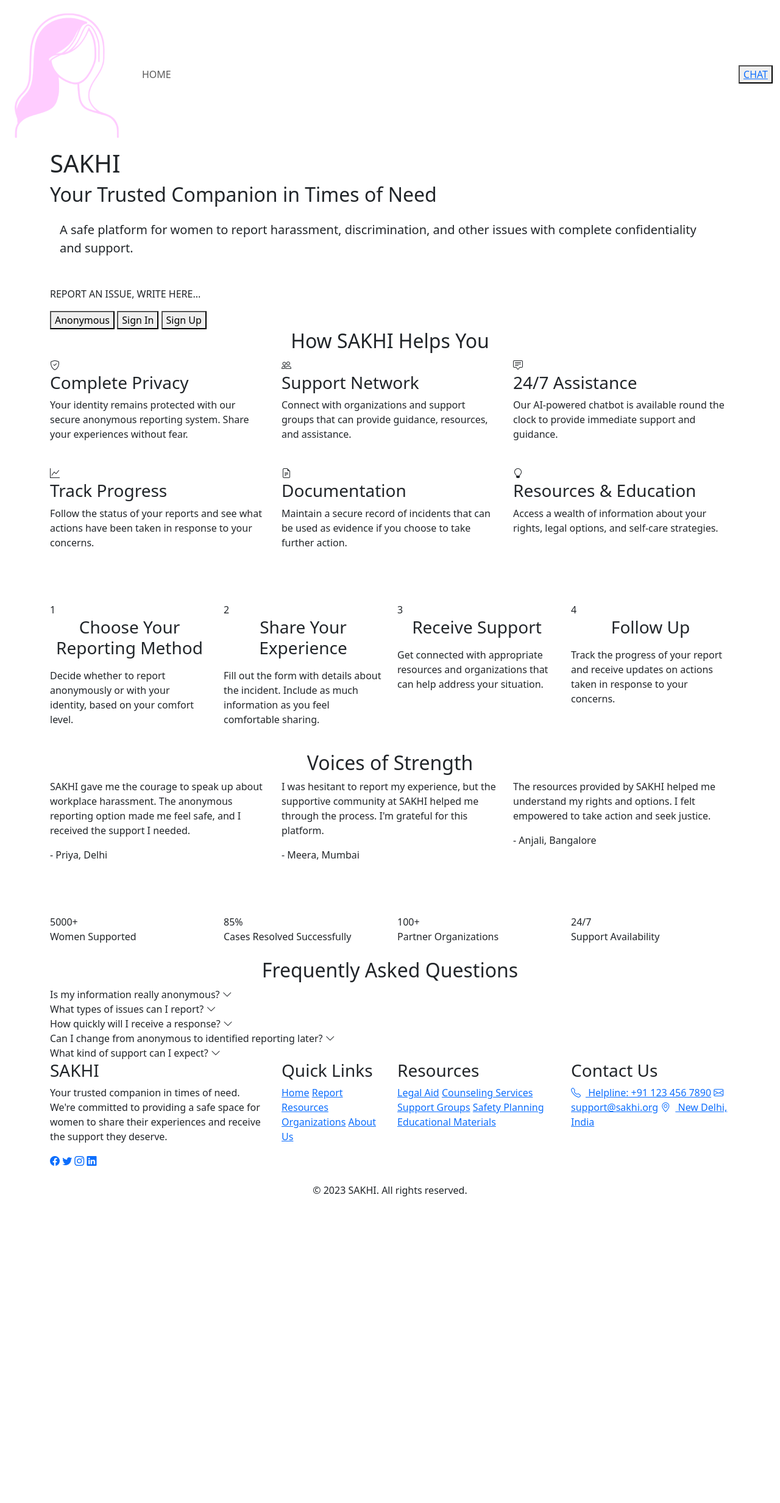
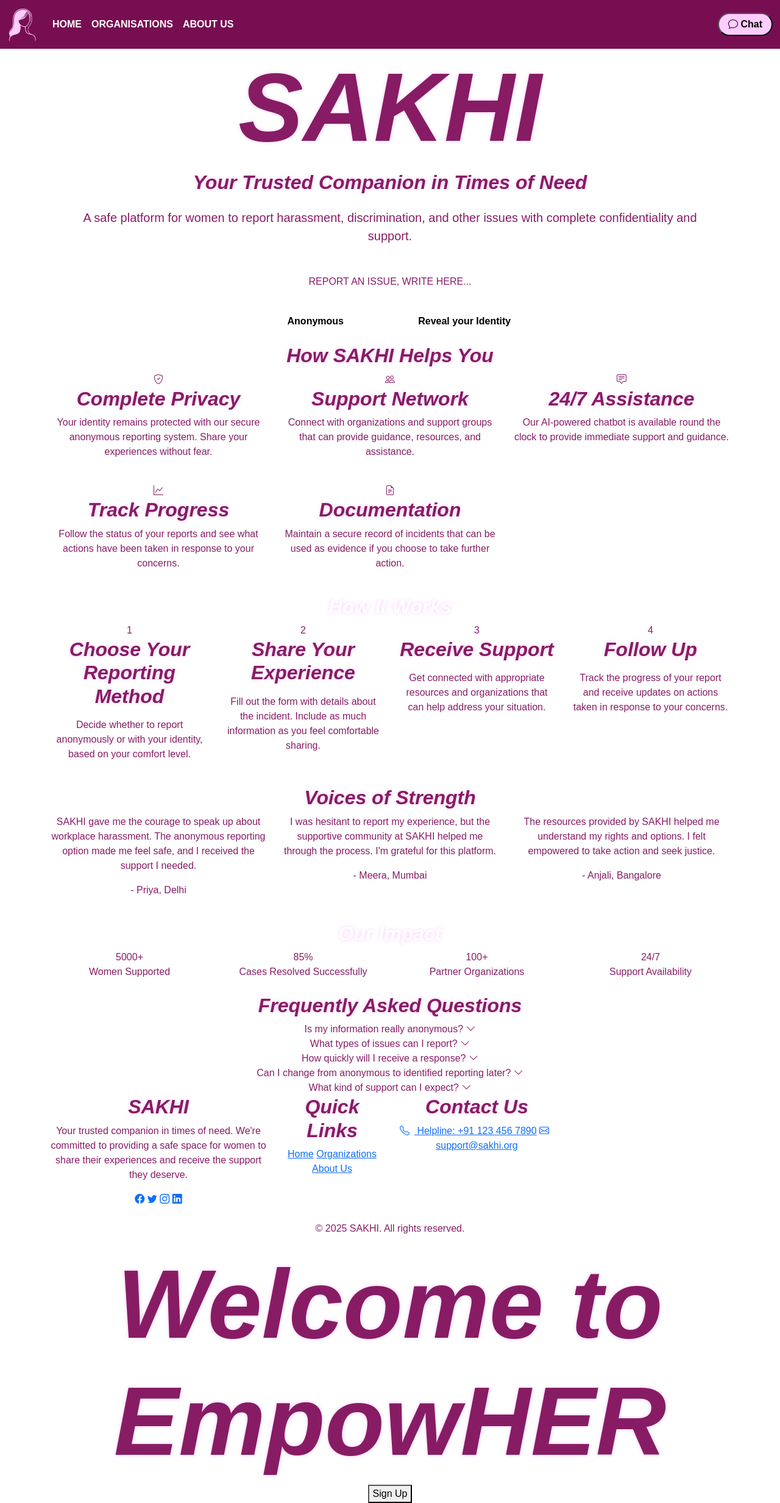
Before and after one commit to nehachaudhari20/She_Solves_EmpowHER, a FastAPI app: page / in a window 1280 px wide. Shown: the whole page at 61% size. Before the commit the page ends 1962 px from the top, so only its background shows below. Run offline with FastAPI, Linux system fonts and the light colour scheme.

Commit message:
"path changes"

```diff
--- a/templates/home.html
+++ b/templates/home.html
@@ -1,29 +1,49 @@
 <!DOCTYPE html>
 <html lang="en">
   <head>
-    <meta charset="UTF-8">
-    <meta name="viewport" content="width=device-width, initial-scale=1.0">
+    <meta charset="UTF-8" />
+    <meta name="viewport" content="width=device-width, initial-scale=1.0" />
     <title>SAKHI - Your Trusted Companion</title>
-    <link href="https://cdn.jsdelivr.net/npm/bootstrap@5.3.0/dist/css/bootstrap.min.css" rel="stylesheet">
-    <link rel="stylesheet" href="https://cdn.jsdelivr.net/npm/bootstrap-icons/font/bootstrap-icons.css">
-    <link rel="stylesheet" href="/She_Solves_EmpowHER/static/home.cs">
+    <link
+      href="https://cdn.jsdelivr.net/npm/bootstrap@5.3.0/dist/css/bootstrap.min.css"
+      rel="stylesheet"
+    />
+    <link rel="stylesheet" href="/static/css/home.css" />
+    <link
+      rel="stylesheet"
+      href="https://cdn.jsdelivr.net/npm/bootstrap-icons/font/bootstrap-icons.css"
+    />
+    <link rel="stylesheet" href="/static/css/home.css" />
+    <script src="/static/js/home2.js"></script>
   </head>
   <body>
     <nav class="navbar navbar-expand-lg d-flex align-items-center">
       <div class="container-fluid">
         <a class="navbar-brand" href="#">
-                <img src="logo.png" alt="Logo">
+          <img src="logo.png" alt="Logo" />
         </a>
-            <button class="navbar-toggler" type="button" data-bs-toggle="collapse" data-bs-target="#navbarNav">
+        <button
+          class="navbar-toggler"
+          type="button"
+          data-bs-toggle="collapse"
+          data-bs-target="#navbarNav"
+        >
           <span class="navbar-toggler-icon"></span>
         </button>
         <div class="collapse navbar-collapse" id="navbarNav">
           <ul class="navbar-nav">
-                    <li class="nav-item"><a class="nav-link" href="home2.html">HOME</a></li>
+            <li class="nav-item">
+              <a class="nav-link" href="home.html">HOME</a>
+            </li>
+            <li class="nav-item">
+              <a class="nav-link" href="#">ORGANISATIONS</a>
+            </li>
+            <li class="nav-item"><a class="nav-link" href="#">ABOUT US</a></li>
           </ul>
         </div>
         <button class="chatbot-btn">
-                <a href="chatbot.html">CHAT</a>
+          <i class="bi bi-chat"></i> Chat
+          <a href="chatbot.html"></a>
         </button>
       </div>
     </nav>
@@ -32,12 +52,16 @@
     <div class="container hero-content">
       <h1>SAKHI</h1>
       <h2 class="mb-4">Your Trusted Companion in Times of Need</h2>
-        <p class="mb-5 fs-5 px-3">A safe platform for women to report harassment, discrimination, and other issues with complete confidentiality and support.</p>
+      <p class="mb-5 fs-5 px-3">
+        A safe platform for women to report harassment, discrimination, and
+        other issues with complete confidentiality and support.
+      </p>
       <p class="report-text mb-3">REPORT AN ISSUE, WRITE HERE...</p>
       <div>
         <a href="form.html"><button class="btn-custom">Anonymous</button></a>
-            <a href="sign.html"><button class="btn-custom1">Sign In</button></a>
-            <a href="signup.html"><button class="btn-custom1">Sign Up</button></a>
+        <a href="sign.html"
+          ><button class="btn-custom1">Reveal your Identity</button></a
+        >
       </div>
     </div>
 
@@ -52,7 +76,10 @@
                 <i class="bi bi-shield-check"></i>
               </div>
               <h3 class="feature-title">Complete Privacy</h3>
-                        <p class="feature-text">Your identity remains protected with our secure anonymous reporting system. Share your experiences without fear.</p>
+              <p class="feature-text">
+                Your identity remains protected with our secure anonymous
+                reporting system. Share your experiences without fear.
+              </p>
             </div>
           </div>
           <div class="col-md-4 mb-4">
@@ -61,7 +88,10 @@
                 <i class="bi bi-people"></i>
               </div>
               <h3 class="feature-title">Support Network</h3>
-                        <p class="feature-text">Connect with organizations and support groups that can provide guidance, resources, and assistance.</p>
+              <p class="feature-text">
+                Connect with organizations and support groups that can provide
+                guidance, resources, and assistance.
+              </p>
             </div>
           </div>
           <div class="col-md-4 mb-4">
@@ -70,7 +100,10 @@
                 <i class="bi bi-chat-square-text"></i>
               </div>
               <h3 class="feature-title">24/7 Assistance</h3>
-                        <p class="feature-text">Our AI-powered chatbot is available round the clock to provide immediate support and guidance.</p>
+              <p class="feature-text">
+                Our AI-powered chatbot is available round the clock to provide
+                immediate support and guidance.
+              </p>
             </div>
           </div>
           <div class="col-md-4 mb-4">
@@ -79,7 +112,10 @@
                 <i class="bi bi-graph-up"></i>
               </div>
               <h3 class="feature-title">Track Progress</h3>
-                        <p class="feature-text">Follow the status of your reports and see what actions have been taken in response to your concerns.</p>
+              <p class="feature-text">
+                Follow the status of your reports and see what actions have been
+                taken in response to your concerns.
+              </p>
             </div>
           </div>
           <div class="col-md-4 mb-4">
@@ -88,16 +124,10 @@
                 <i class="bi bi-file-earmark-text"></i>
               </div>
               <h3 class="feature-title">Documentation</h3>
-                        <p class="feature-text">Maintain a secure record of incidents that can be used as evidence if you choose to take further action.</p>
-                    </div>
-                </div>
-                <div class="col-md-4 mb-4">
-                    <div class="feature-card">
-                        <div class="feature-icon">
-                            <i class="bi bi-lightbulb"></i>
-                        </div>
-                        <h3 class="feature-title">Resources & Education</h3>
-                        <p class="feature-text">Access a wealth of information about your rights, legal options, and self-care strategies.</p>
+              <p class="feature-text">
+                Maintain a secure record of incidents that can be used as
+                evidence if you choose to take further action.
+              </p>
             </div>
           </div>
         </div>
@@ -107,34 +137,48 @@
     <!-- How It Works Section -->
     <section class="section">
       <div class="container fade-in">
-            <h2 class="section-title text-center" style="color: white;">How It Works</h2>
+        <h2 class="section-title text-center" style="color: white">
+          How It Works
+        </h2>
         <div class="row">
           <div class="col-md-3 mb-4">
             <div class="step-card">
               <div class="step-number">1</div>
               <h3 class="text-center mb-3">Choose Your Reporting Method</h3>
-                        <p>Decide whether to report anonymously or with your identity, based on your comfort level.</p>
+              <p>
+                Decide whether to report anonymously or with your identity,
+                based on your comfort level.
+              </p>
             </div>
           </div>
           <div class="col-md-3 mb-4">
             <div class="step-card">
               <div class="step-number">2</div>
               <h3 class="text-center mb-3">Share Your Experience</h3>
-                        <p>Fill out the form with details about the incident. Include as much information as you feel comfortable sharing.</p>
+              <p>
+                Fill out the form with details about the incident. Include as
+                much information as you feel comfortable sharing.
+              </p>
             </div>
           </div>
           <div class="col-md-3 mb-4">
             <div class="step-card">
               <div class="step-number">3</div>
               <h3 class="text-center mb-3">Receive Support</h3>
-                        <p>Get connected with appropriate resources and organizations that can help address your situation.</p>
+              <p>
+                Get connected with appropriate resources and organizations that
+                can help address your situation.
+              </p>
             </div>
           </div>
           <div class="col-md-3 mb-4">
             <div class="step-card">
               <div class="step-number">4</div>
               <h3 class="text-center mb-3">Follow Up</h3>
-                        <p>Track the progress of your report and receive updates on actions taken in response to your concerns.</p>
+              <p>
+                Track the progress of your report and receive updates on actions
+                taken in response to your concerns.
+              </p>
             </div>
           </div>
         </div>
@@ -148,19 +192,30 @@
         <div class="row">
           <div class="col-md-4 mb-4">
             <div class="testimonial-card">
-                        <p class="testimonial-text">SAKHI gave me the courage to speak up about workplace harassment. The anonymous reporting option made me feel safe, and I received the support I needed.</p>
+              <p class="testimonial-text">
+                SAKHI gave me the courage to speak up about workplace
+                harassment. The anonymous reporting option made me feel safe,
+                and I received the support I needed.
+              </p>
               <p class="testimonial-author">- Priya, Delhi</p>
             </div>
           </div>
           <div class="col-md-4 mb-4">
             <div class="testimonial-card">
-                        <p class="testimonial-text">I was hesitant to report my experience, but the supportive community at SAKHI helped me through the process. I'm grateful for this platform.</p>
+              <p class="testimonial-text">
+                I was hesitant to report my experience, but the supportive
+                community at SAKHI helped me through the process. I'm grateful
+                for this platform.
+              </p>
               <p class="testimonial-author">- Meera, Mumbai</p>
             </div>
           </div>
           <div class="col-md-4 mb-4">
             <div class="testimonial-card">
-                        <p class="testimonial-text">The resources provided by SAKHI helped me understand my rights and options. I felt empowered to take action and seek justice.</p>
+              <p class="testimonial-text">
+                The resources provided by SAKHI helped me understand my rights
+                and options. I felt empowered to take action and seek justice.
+              </p>
               <p class="testimonial-author">- Anjali, Bangalore</p>
             </div>
           </div>
@@ -171,7 +226,9 @@
     <!-- Statistics Section -->
     <section class="section">
       <div class="container fade-in">
-            <h2 class="section-title text-center" style="color: white;">Our Impact</h2>
+        <h2 class="section-title text-center" style="color: white">
+          Our Impact
+        </h2>
         <div class="row">
           <div class="col-md-3 mb-4">
             <div class="stat-card">
@@ -211,8 +268,13 @@
               Is my information really anonymous?
               <i class="bi bi-chevron-down"></i>
             </div>
-                    <div class="faq-body" style="display: none;">
-                        <p>Yes, when you choose the anonymous reporting option, we do not collect any personally identifiable information. Our system is designed to protect your identity while still allowing you to share your experience and receive support.</p>
+            <div class="faq-body" style="display: none">
+              <p>
+                Yes, when you choose the anonymous reporting option, we do not
+                collect any personally identifiable information. Our system is
+                designed to protect your identity while still allowing you to
+                share your experience and receive support.
+              </p>
             </div>
           </div>
           <div class="faq-card">
@@ -220,8 +282,13 @@
               What types of issues can I report?
               <i class="bi bi-chevron-down"></i>
             </div>
-                    <div class="faq-body" style="display: none;">
-                        <p>You can report various issues including but not limited to workplace harassment, discrimination, domestic violence, public harassment, online abuse, and any other situations where you feel your rights or safety have been compromised.</p>
+            <div class="faq-body" style="display: none">
+              <p>
+                You can report various issues including but not limited to
+                workplace harassment, discrimination, domestic violence, public
+                harassment, online abuse, and any other situations where you
+                feel your rights or safety have been compromised.
+              </p>
             </div>
           </div>
           <div class="faq-card">
@@ -229,8 +296,13 @@
               How quickly will I receive a response?
               <i class="bi bi-chevron-down"></i>
             </div>
-                    <div class="faq-body" style="display: none;">
-                        <p>Our AI chatbot provides immediate support and resources. For reports that require human intervention, our team aims to respond within 24 hours. Urgent cases are prioritized for faster response.</p>
+            <div class="faq-body" style="display: none">
+              <p>
+                Our AI chatbot provides immediate support and resources. For
+                reports that require human intervention, our team aims to
+                respond within 24 hours. Urgent cases are prioritized for faster
+                response.
+              </p>
             </div>
           </div>
           <div class="faq-card">
@@ -238,8 +310,13 @@
               Can I change from anonymous to identified reporting later?
               <i class="bi bi-chevron-down"></i>
             </div>
-                    <div class="faq-body" style="display: none;">
-                        <p>Yes, if you initially choose to report anonymously, you can later decide to reveal your identity. We provide a secure process for this transition while maintaining the integrity of your report.</p>
+            <div class="faq-body" style="display: none">
+              <p>
+                Yes, if you initially choose to report anonymously, you can
+                later decide to reveal your identity. We provide a secure
+                process for this transition while maintaining the integrity of
+                your report.
+              </p>
             </div>
           </div>
           <div class="faq-card">
@@ -247,8 +324,13 @@
               What kind of support can I expect?
               <i class="bi bi-chevron-down"></i>
             </div>
-                    <div class="faq-body" style="display: none;">
-                        <p>Depending on your situation, we can connect you with legal resources, counseling services, support groups, advocacy organizations, and other relevant assistance. Our goal is to provide comprehensive support tailored to your specific needs.</p>
+            <div class="faq-body" style="display: none">
+              <p>
+                Depending on your situation, we can connect you with legal
+                resources, counseling services, support groups, advocacy
+                organizations, and other relevant assistance. Our goal is to
+                provide comprehensive support tailored to your specific needs.
+              </p>
             </div>
           </div>
         </div>
@@ -261,7 +343,11 @@
         <div class="row">
           <div class="col-md-4 mb-4">
             <h3 class="footer-title">SAKHI</h3>
-                    <p>Your trusted companion in times of need. We're committed to providing a safe space for women to share their experiences and receive the support they deserve.</p>
+            <p>
+              Your trusted companion in times of need. We're committed to
+              providing a safe space for women to share their experiences and
+              receive the support they deserve.
+            </p>
             <div class="social-icons mt-3">
               <a href="#"><i class="bi bi-facebook"></i></a>
               <a href="#"><i class="bi bi-twitter"></i></a>
@@ -273,13 +359,11 @@
             <h3 class="footer-title">Quick Links</h3>
             <div class="footer-links">
               <a href="#">Home</a>
-                        <a href="#">Report</a>
-                        <a href="#">Resources</a>
               <a href="#">Organizations</a>
               <a href="#">About Us</a>
             </div>
           </div>
-                <div class="col-md-3 mb-4">
+          <!--                 <div class="col-md-3 mb-4">
                     <h3 class="footer-title">Resources</h3>
                     <div class="footer-links">
                         <a href="#">Legal Aid</a>
@@ -288,23 +372,43 @@
                         <a href="#">Safety Planning</a>
                         <a href="#">Educational Materials</a>
                     </div>
-                </div>
+                </div> -->
           <div class="col-md-3 mb-4">
             <h3 class="footer-title">Contact Us</h3>
             <div class="footer-links">
-                        <a href="tel:+911234567890"><i class="bi bi-telephone me-2"></i> Helpline: +91 123 456 7890</a>
-                        <a href="mailto:support@sakhi.org"><i class="bi bi-envelope me-2"></i> support@sakhi.org</a>
-                        <a href="#"><i class="bi bi-geo-alt me-2"></i> New Delhi, India</a>
+              <a href="tel:+911234567890"
+                ><i class="bi bi-telephone me-2"></i> Helpline: +91 123 456
+                7890</a
+              >
+              <a href="mailto:support@sakhi.org"
+                ><i class="bi bi-envelope me-2"></i> support@sakhi.org</a
+              >
             </div>
           </div>
         </div>
         <div class="text-center copyright">
-                <p>&copy; 2023 SAKHI. All rights reserved.</p>
+          <p>&copy; 2025 SAKHI. All rights reserved.</p>
         </div>
       </div>
     </footer>
-
     <script src="https://cdn.jsdelivr.net/npm/bootstrap@5.3.0/dist/js/bootstrap.bundle.min.js"></script>
     <script src="home2.js"></script>
   </body>
 </html>
+
+<!DOCTYPE html>
+<html lang="en">
+  <head>
+    <meta charset="UTF-8" />
+    <meta name="viewport" content="width=device-width, initial-scale=1.0" />
+    <title>EmpowHER - Home</title>
+    <link rel="stylesheet" href="/static/home.css" />
+    <!-- Correct path to CSS -->
+  </head>
+  <body>
+    <h1>Welcome to EmpowHER</h1>
+    <a href="/signup"><button>Sign Up</button></a>
+    <script src="/static/home2.js"></script>
+    <!-- Correct path to JS -->
+  </body>
+</html>
```
Lines whose indentation alone changed are shown as unchanged.
